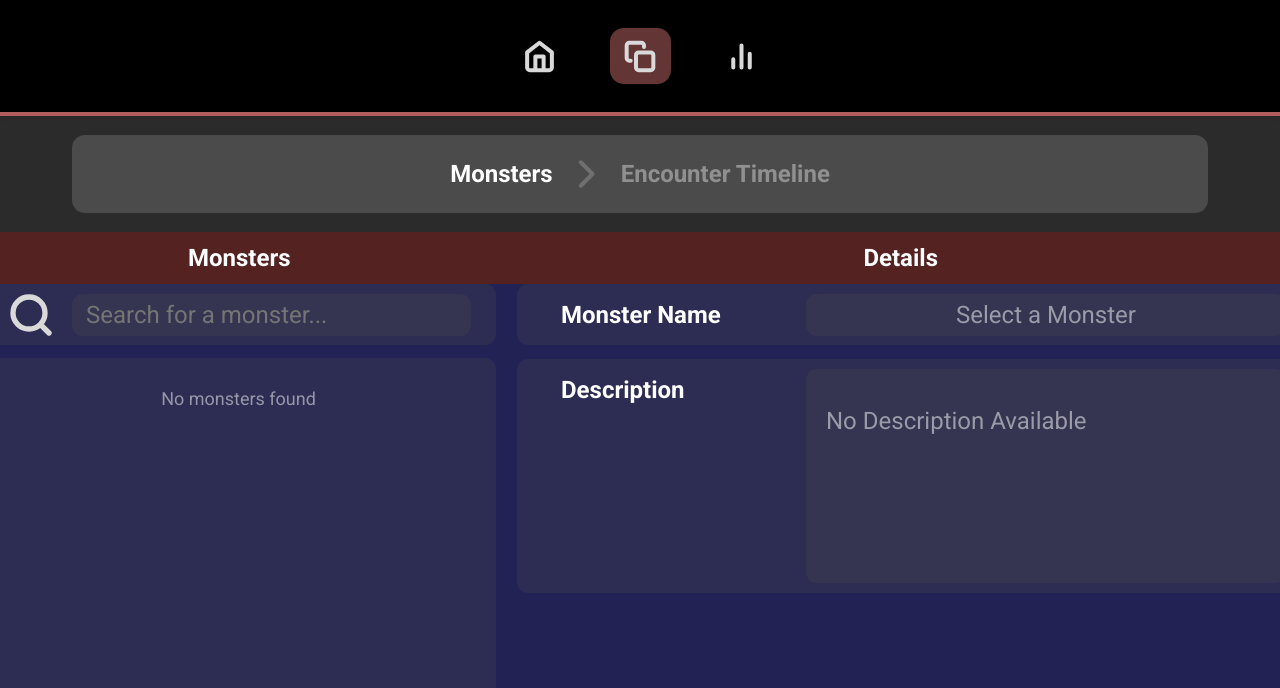
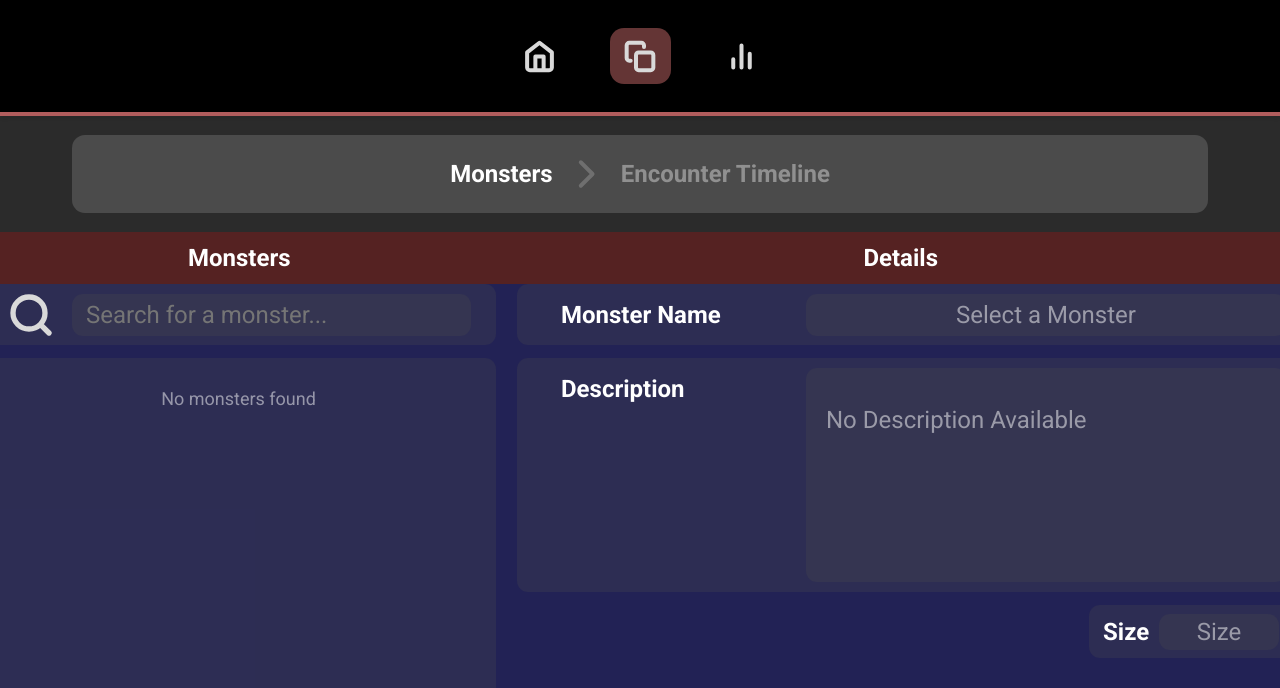
Before and after one commit to KeaganCB-OW/Formative-One-BeastBinder, a React (Create React App) app in the folder beastbinder-app/: page /comparison in a window 1280 px wide. Shown: the top 688 px of the page. Built offline with nearby package versions, Linux system fonts and the light colour scheme.

Commit message:
Implemented Monster Size Display

```diff
--- a/beastbinder-app/src/components/MonsterSearch.js
+++ b/beastbinder-app/src/components/MonsterSearch.js
@@ -8,12 +8,13 @@ const MonsterSearch = ({ onMonsterSelect }) => {
 
   // Hardcoded test monster list (now includes descriptions)
   const allMonsters = [
-    { name: "Goblin", cr: 1, description: "A small, green creature that thrives in numbers." },
-    { name: "Orc", cr: 2, description: "A fierce warrior race known for their brute strength." },
-    { name: "Dragon", cr: 15, description: "A powerful, fire-breathing beast that rules the skies." },
-    { name: "Beholder", cr: 13, description: "A floating, eye-covered monster with deadly magical rays." },
-    { name: "Basilisk", cr: 6, description: "A serpent-like creature whose gaze can turn foes to stone." },
-  ];
+    { name: "Goblin", cr: 1, size: "Small", description: "A small, green creature that thrives in numbers." },
+    { name: "Orc", cr: 2, size: "Medium", description: "A fierce warrior race known for their brute strength." },
+    { name: "Dragon", cr: 15, size: "Huge", description: "A powerful, fire-breathing beast that rules the skies." },
+    { name: "Beholder", cr: 13, size: "Large", description: "A floating, eye-covered monster with deadly magical rays." },
+    { name: "Basilisk", cr: 6, size: "Medium", description: "A serpent-like creature whose gaze can turn foes to stone." },
+];
+
 
   // Dynamically filter monsters based on strict search input matching
   const filteredMonsters = searchTerm
--- /dev/null
+++ b/beastbinder-app/src/components/MonsterSize.css
@@ -0,0 +1,52 @@
+/* Outer Box */
+.monster-size-container {
+    width: 210px;
+    height: 53px;
+    background: rgba(78, 78, 78, 0.25);
+    border-radius: 11px;
+    display: flex;
+    align-items: center;
+    position: relative;
+}
+
+/* Label ("Size") */
+.monster-size-label {
+    font-family: "Roboto", sans-serif;
+    font-weight: 700;
+    font-size: 24px;
+    line-height: 150%;
+    letter-spacing: 0%;
+    color: rgba(255, 255, 255, 1);
+    position: absolute;
+    left: 14px;
+}
+
+/* Inner Box */
+.monster-size-box {
+    width: 120px; /* Increased width */
+    height: 36px;
+    background: rgba(78, 78, 78, 0.25);
+    border-radius: 11px;
+    position: absolute;
+    right: 20px; /* Reduced from 35px */
+    display: flex;
+    align-items: center;
+    justify-content: center;
+}
+
+
+/* Size Text */
+.size-text {
+    font-family: "Roboto", sans-serif;
+    font-weight: 400;
+    font-size: 24px;
+    line-height: 150%;
+    letter-spacing: 0%;
+    color: rgba(255, 255, 255, 1);
+    text-align: center;
+}
+
+/* Placeholder Styling */
+.placeholder {
+    color: rgba(255, 255, 255, 0.5); /* Gray out the placeholder */
+}
--- /dev/null
+++ b/beastbinder-app/src/components/MonsterSize.js
@@ -0,0 +1,20 @@
+import React from "react";
+import "./MonsterSize.css";
+
+const MonsterSize = ({ size }) => {
+  return (
+    <div className="monster-size-container">
+      {/* Outer Box (Label) */}
+      <div className="monster-size-label">Size</div>
+
+      {/* Inner Box (Size Display Box) */}
+      <div className="monster-size-box">
+        <span className={`size-text ${!size ? "placeholder" : ""}`}>
+          {size || "Size"}
+        </span>
+      </div>
+    </div>
+  );
+};
+
+export default MonsterSize;
--- a/beastbinder-app/src/pages/ComparisonPage.css
+++ b/beastbinder-app/src/pages/ComparisonPage.css
@@ -50,9 +50,15 @@
     top: 0; /* Touching the top of the comparison content container */
     right: 0; /* Touching the right edge of the comparison content container */
 }
-/* Monster Description Wrapper - Ensures Correct Placement */
 .monster-description-wrapper {
     position: absolute;
-    top: 75px; /* Adjust positioning as needed */
-    right: 0; /* Touching the right edge of the comparison content container */
+    top: calc(13px + 61px); /* 13px gap + height of MonsterDisplayName */
+    right: 0; /* Aligns with the right edge of the comparison content container */
 }
+
+/* Monster Size Wrapper - Ensures Correct Placement */
+.monster-size-wrapper {
+    position: absolute;
+    top: calc(13px + 234px + 13px + 61px); /* 13px gap + height of MonsterDescription + 13px gap + height of MonsterDisplayName */
+    right: 0; /* Aligns with the right edge of the comparison content container */
+}
--- a/beastbinder-app/src/pages/ComparisonPage.js
+++ b/beastbinder-app/src/pages/ComparisonPage.js
@@ -4,9 +4,10 @@ import Breadcrumbs from "../components/Breadcrumbs";
 import MonsterSearch from "../components/MonsterSearch";
 import MonsterDisplayName from "../components/MonsterDisplayName";
 import MonsterDescription from "../components/MonsterDescription";
+import MonsterSize from "../components/MonsterSize";
 
 const ComparisonPage = () => {
-  const [selectedMonster, setSelectedMonster] = useState({ name: "", description: "" });
+  const [selectedMonster, setSelectedMonster] = useState({ name: "", description: "", size: "" });
 
   return (
     <div className="comparison-page">
@@ -33,6 +34,11 @@ const ComparisonPage = () => {
         <div className="monster-description-wrapper">
           <MonsterDescription description={selectedMonster.description} />
         </div>
+
+        {/* Monster Size Component */}
+        <div className="monster-size-wrapper">
+          <MonsterSize size={selectedMonster.size} />
+        </div>
       </div>
     </div>
   );
```
